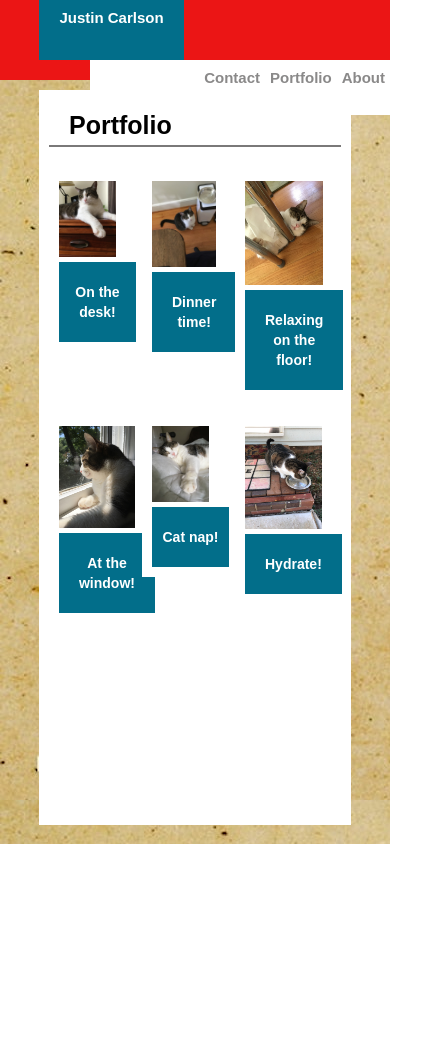
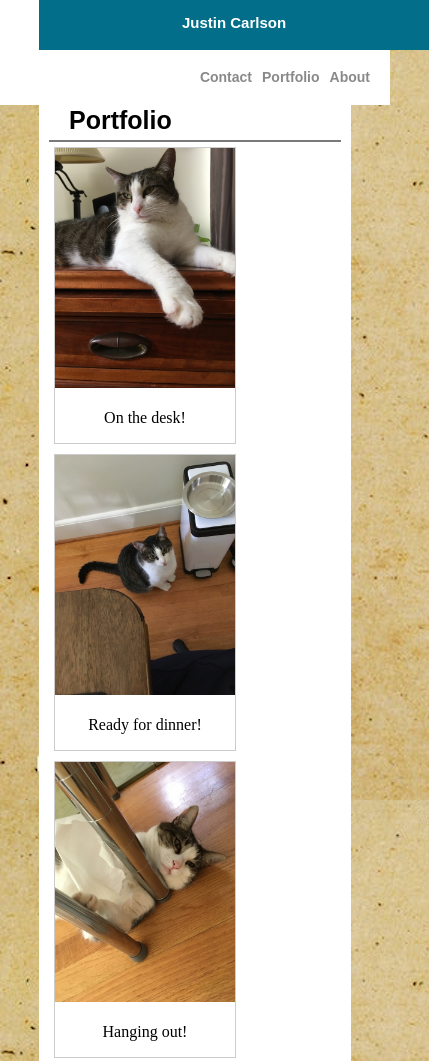
Before and after one commit to justincarlson7/responsive-portfolio, a plain HTML site: page portfolio.html in a window 390 px wide. Shown: the top 1061 px of the page, 429 px wide, since content can reach past the window. Before the commit the page ends 844 px from the top, so only its background shows below. Drawn offline with Linux system fonts and the light colour scheme.

Commit message:
final release all pages are response

```diff
--- a/assets/css/style.css
+++ b/assets/css/style.css
@@ -51,7 +51,7 @@ a {
 .topright {
   float: right;
 
-  width: 300px;
+  width: 40%;
   height: 50px;
   position: relative;
   background: #ffffff;
@@ -82,28 +82,7 @@ body {
   padding-left: 10px;
 }
 
-#bio {
-  float: left;
-  width: 660px;
-  height: 60px;
-  padding: 19px;
-  color: #000000;
-  text-align: center;
-}
 
-#aboutMe {
-  padding-top: 20px;
-  padding-left: 20px;
-
-  padding-bottom: 10px;
-  border-bottom: 2px solid rgba(46, 45, 45, 0.171);
-
-  font-family: Arial, Helvetica, sans-serif;
-  font-size: 25px;
-  font-style: normal;
-  font-weight: bold;
-  text-decoration: none;
-}
 
 #mainbox {
   height: 500px;
@@ -131,7 +110,8 @@ body {
 
 #contactform {
   height: 500px;
-
+  position: relative;
+  width: 75%;
   padding-right: 10px;
   padding-bottom: 10px;
   padding-left: 10px;
@@ -160,7 +140,7 @@ body {
 #Me {
   padding-top: 20px;
   padding-left: 20px;
-
+  position: relative;
   padding-bottom: 10px;
   border-bottom: 2px solid rgba(46, 45, 45, 0.637);
 
@@ -175,7 +155,8 @@ body {
 #form1 {
   padding-top: 20px;
   padding-left: 20px;
-
+  position: absolute;
+  width: 100%;
   font-family: Arial, Helvetica, sans-serif;
   font-size: 18px;
   font-style: normal;
@@ -188,54 +169,25 @@ h1 {
   font-size: 50px;
   word-break: break-all;
 }
-
-.row {
-  margin: 8px -16px;
+div.gallery {
+  margin: 5px;
+  border: 1px solid #ccc;
+  float: left;
+  width: 180px;
 }
 
-.row,
-.row > .column {
-  padding: 8px;
+div.gallery:hover {
+  border: 1px solid #777;
 }
 
-.column {
-  float: left;
-  width: 25%;
+div.gallery img {
+  width: 100%;
+  height: auto;
 }
 
-.row:after {
-  content: "";
-  display: table;
-  clear: both;
-}
-
-.content {
-  background-color: white;
-  padding: 10px;
-
-  position: relative;
-  display: inline-block;
-}
-
-.text-picture {
-  position: absolute;
-  margin: 0 auto;
-  width: 167px;
-  left: 0;
-  right: 0;
+div.desc {
+  padding: 15px;
   text-align: center;
-  top: 70%;
-  background-color: rgb(2, 110, 138);
-  color: white;
-  padding-left: 10px;
-  padding-right: 10px;
-  padding-bottom: 20px;
-  padding-top: 20px;
-
-  font-family: Arial, Helvetica, sans-serif;
-  font-size: 14px;
-  font-style: normal;
-  font-weight: bold;
 }
 
 /* 980 px size */
@@ -261,7 +213,7 @@ h1 {
   .header {
     width: 100%;
     height: 80px;
-    background-color: #ebe715;
+    background-color: #FFFFFF;
 
     position: relative;
   }
@@ -292,7 +244,7 @@ h1 {
   .topright {
     float: right;
 
-    width: 200px%;
+    width: 40%;
     height: 50px;
     position: relative;
     background: #ffffff;
@@ -323,14 +275,6 @@ h1 {
     padding-left: 10px;
   }
 
-  /* #bio {
-  float: left;
-  width: 660px;
-  height: 60px;
-  padding: 19px;
-  color: #000000;
-  text-align: center;
-} */
 
   #aboutMe {
     padding-top: 20px;
@@ -372,7 +316,8 @@ h1 {
 
   #contactform {
     height: 500px;
-
+    position: relative;
+    width: 75%;
     padding-right: 10px;
     padding-bottom: 10px;
     padding-left: 10px;
@@ -385,7 +330,7 @@ h1 {
   }
 
   #portfoliobox {
-    height: 725px;
+    height: 975px;
 
     padding-right: 10px;
     padding-bottom: 10px;
@@ -401,7 +346,7 @@ h1 {
   #Me {
     padding-top: 20px;
     padding-left: 20px;
-
+position: relative;
     padding-bottom: 10px;
     border-bottom: 2px solid rgba(46, 45, 45, 0.637);
 
@@ -416,7 +361,8 @@ h1 {
   #form1 {
     padding-top: 20px;
     padding-left: 20px;
-
+    position: absolute;
+    width: 100%;
     font-family: Arial, Helvetica, sans-serif;
     font-size: 18px;
     font-style: normal;
@@ -499,23 +445,25 @@ h1 {
   }
 
   .header {
+
     width: 100%;
-    height: 80px;
-    background-color: #eb1515;
+
+    height: 50px;
+    background-color: #ffffff;
 
     position: relative;
   }
 
   .topleft {
-    float: left;
-    width: 145px;
-    height: 50px;
-    position: relative;
+
+   position: relative;
+    height: 35px;
+
     background: rgb(2, 110, 138);
-    padding-top: 30px;
+    padding-top: 15px;
     padding-right: 0px;
     padding-bottom: 0px;
-    padding-left: 30px;
+    padding-left: 15px;
     margin-left: 10%;
 
     border-style: solid;
@@ -530,15 +478,15 @@ h1 {
   }
 
   .topright {
-    float: right;
 
-    width: 145px%;
-    height: 50px;
-    position: relative;
+
+    width: 33%;
+    height: 35px;
+
     background: #ffffff;
 
-    padding-top: 30px;
-    padding-right: 30px;
+    padding-top: 15px;
+    padding-right: 15px;
     padding-bottom: 0px;
     padding-left: 0px;
     margin-right: 10%;
@@ -563,14 +511,6 @@ h1 {
     padding-left: 10px;
   }
 
-  /* #bio {
-    float: left;
-    width: 660px;
-    height: 60px;
-    padding: 19px;
-    color: #000000;
-    text-align: center;
-  } */
 
   #aboutMe {
     padding-top: 20px;
@@ -612,7 +552,8 @@ h1 {
 
   #contactform {
     height: 500px;
-
+    position: relative;
+    width: 75%;
     padding-right: 10px;
     padding-bottom: 10px;
     padding-left: 10px;
@@ -625,7 +566,7 @@ h1 {
   }
 
   #portfoliobox {
-    height: 725px;
+    height: 975px;
 
     padding-right: 10px;
     padding-bottom: 10px;
@@ -641,7 +582,7 @@ h1 {
   #Me {
     padding-top: 20px;
     padding-left: 20px;
-
+    position: relative;
     padding-bottom: 10px;
     border-bottom: 2px solid rgba(46, 45, 45, 0.637);
 
@@ -656,7 +597,8 @@ h1 {
   #form1 {
     padding-top: 20px;
     padding-left: 20px;
-
+    position: absolute;
+    width: 100%;
     font-family: Arial, Helvetica, sans-serif;
     font-size: 18px;
     font-style: normal;
@@ -665,11 +607,33 @@ h1 {
     text-decoration: none;
   }
 
+
+  div.gallery {
+    margin: 5px;
+    border: 1px solid #ccc;
+    float: left;
+    width: 180px;
+  }
+
+  div.gallery:hover {
+    border: 1px solid #777;
+  }
+
+  div.gallery img {
+    width: 100%;
+    height: auto;
+  }
+
+  div.desc {
+    padding: 15px;
+    text-align: center;
+  }
+/*
   h1 {
     font-size: 50px;
     word-break: break-all;
-  }
-
+  } */
+/*
   .row {
     margin: 8px -16px;
   }
@@ -717,7 +681,7 @@ h1 {
     font-size: 14px;
     font-style: normal;
     font-weight: bold;
-  }
+  } */
 }
 /* 640 px size */
 @media screen and (max-width: 640px) {
@@ -740,21 +704,28 @@ h1 {
     padding: 5px;
   }
 
+  .header {
+
+    /* width: 100%; */
+
+    height: 50px;
+    background-color: #ffffff;
+/*
+    position: relative; */
+  }
 
   .topleft {
-    /* float: left; */
-    /* width: 100%; */
-    height: 50px;
-    position: relative;
+
+    width: 100%;
     background: rgb(2, 110, 138);
-    padding-top: 10px;
+
     padding-right: 0px;
     padding-bottom: 0px;
     padding-left: 0px;
-    /* margin-left: 10%; */
+   margin-right: 0%;
 
-    border-style: solid;
-    border-bottom: #00000052;
+
+
 
     font-family: Arial, Helvetica, sans-serif;
     color: #ffffff;
@@ -765,23 +736,24 @@ h1 {
   }
 
   .topright {
+    width: 100%;
+    height: 40px;
 
-    /* width: 100%; */
-    height: 50px;
-    position: relative;
     background: #ffffff;
 
-    padding-top: 5px;
-    padding-right: 0px;
+    padding-top: 15px;
+
     padding-bottom: 0px;
-    padding-left: 0px;
-    margin-right: 0px;
+
+   margin-right: 0%;
+    margin-bottom: 0px;
 
     font-family: Arial, Helvetica, sans-serif;
-    font-size: 15px;
+    font-size: 14px;
     font-style: normal;
     font-weight: bold;
     text-decoration: none;
+    text-align: center!important;
   }
 
   body {
@@ -790,35 +762,14 @@ h1 {
 
   #jc_pic {
     width: 200px;
-    /* float: left; */
+
     padding-top: 20px;
     padding-right: 20%;
     padding-bottom: 20px;
     padding-left: 20%;
   }
 
-  /* #bio {
-      float: left;
-      width: 660px;
-      height: 60px;
-      padding: 19px;
-      color: #000000;
-      text-align: center;
-    }
-     */
-  #aboutMe {
-    padding-top: 10px;
-    /* padding-left: 20px; */
 
-    padding-bottom: 10px;
-    border-bottom: 2px solid rgba(46, 45, 45, 0.171);
-
-    font-family: Arial, Helvetica, sans-serif;
-    font-size: 25px;
-    font-style: normal;
-    font-weight: bold;
-    text-decoration: none;
-  }
 
   #mainbox {
     height: 850px;
@@ -846,7 +797,8 @@ h1 {
 
   #contactform {
     height: 500px;
-
+    position: relative;
+    width: 75%;
     padding-right: 10px;
     padding-bottom: 10px;
     padding-left: 10px;
@@ -859,7 +811,7 @@ h1 {
   }
 
   #portfoliobox {
-    height: 725px;
+    height: 1300px;
 
     padding-right: 10px;
     padding-bottom: 10px;
@@ -873,9 +825,11 @@ h1 {
   }
 
   #Me {
-    padding-top: 20px;
+
+   margin-top: 40px;
+    /* padding-top: 20px;
     padding-left: 20px;
-
+    position: relative; */
     padding-bottom: 10px;
     border-bottom: 2px solid rgba(46, 45, 45, 0.637);
 
@@ -890,7 +844,8 @@ h1 {
   #form1 {
     padding-top: 20px;
     padding-left: 20px;
-
+    position: absolute;
+    width: 100%;
     font-family: Arial, Helvetica, sans-serif;
     font-size: 18px;
     font-style: normal;
--- a/portfolio.html
+++ b/portfolio.html
@@ -40,67 +40,64 @@
 
         <div id="Me"> Portfolio </div>
 
-        <section class="row">
-            <div class="column">
+        <div class="gallery">
+                <a>
+                  <img src="assets/images/bb_desk.jpg" alt="Cinque Terre" width="600" height="400">
+                </a>
+                <div class="desc">On the desk!</div>
+              </div>
 
-                <div class="content">
-                    <img src="assets/images/bb_desk.jpg" alt="Bogie at the desk" style="width:100%">
-                    <div class="text-picture">
+              <div class="gallery">
+                <a>
+                  <img src="assets/images/bb_food.jpg" alt="Forest" width="600" height="400">
+                </a>
+                <div class="desc">Ready for dinner!</div>
+              </div>
 
-                        <p>On the desk!</p>
+              <div class="gallery">
+                <a>
+                  <img src="assets/images/bb_floor.jpg" alt="Northern Lights" width="600" height="400">
+                </a>
+                <div class="desc">Hanging out!</div>
               </div>
-                </div>
-            </div>
-            <div class="column">
-                <div class="content">
-                    <img src="assets/images/bb_food.jpg" alt="Bogie at the dish" style="width:100%">
-                    <div class="text-picture">
 
-                        <p>Dinner time!</p>
-                    </div>
-                </div>
-            </div>
-            <div class="column">
-                <div class="content">
-                    <img src="assets/images/bb_floor.jpg" alt="Bogie relaxing on the floor" style="width:100%">
-                    <div class="text-picture">
-
-                        <p>Relaxing on the floor!</p>
-                    </div>
-                </div>
-            </div>
-            <div class="column">
-                <div class="content">
-                    <img src="assets/images/bb_windows.jpg" alt="Bogie at the window." style="width:100%">
-                    <div class="text-picture">
-
-                        <p>At the window!</p>
-                    </div>
+              <div class="gallery">
+                    <a>
+                      <img src="assets/images/bb_drinking.jpg" alt="Northern Lights" width="600" height="400">
+                    </a>
+                    <div class="desc">Hydrate!</div>
                   </div>
               </div>
 
+              <div class="gallery">
+                    <a>
+                      <img src="assets/images/bb_windows.jpg" alt="Cinque Terre" width="600" height="400">
+                    </a>
+                    <div class="desc">On watch!</div>
+                  </div>
 
-            <div class="column">
-                <div class="content">
-                    <img src="assets/images/BB_sleeping.jpg" alt="Bogie in the rain." style="width:100%">
-                    <div class="text-picture">
+                  <div class="gallery">
+                    <a>
+                      <img src="assets/images/BB_sleeping.jpg" alt="Forest" width="600" height="400">
+                    </a>
+                    <div class="desc">Cat nap!</div>
+                  </div>
 
-                        <p>Cat nap!</p>
+                  <div class="gallery">
+                    <a>
+                      <img src="assets/images/bb_porch.jpg" alt="Northern Lights" width="600" height="400">
+                    </a>
+                    <div class="desc">Fresh air!</div>
                   </div>
-                </div>
-            </div>
-            <div class="column">
-                <div class="content">
-                    <img src="assets/images/bb_drinking.jpg" alt="Bogie in the rain." style="width:100%">
-                    <div class="text-picture">
 
-                        <p>Hydrate!</p>
-                    </div>
+                  <div class="gallery">
+                        <a>
+                          <img src="assets/images/bb_rain.jpg" alt="Northern Lights" width="600" height="400">
+                        </a>
+                        <div class="desc">Rainy day!</div>
                       </div>
                   </div>
 
-
-        </section>
     </section>
 
     </section>
```
Also changed, not shown: contact.html (+6 -5 lines), index.html (+2 -1 lines). Lines whose indentation alone changed are shown as unchanged.
